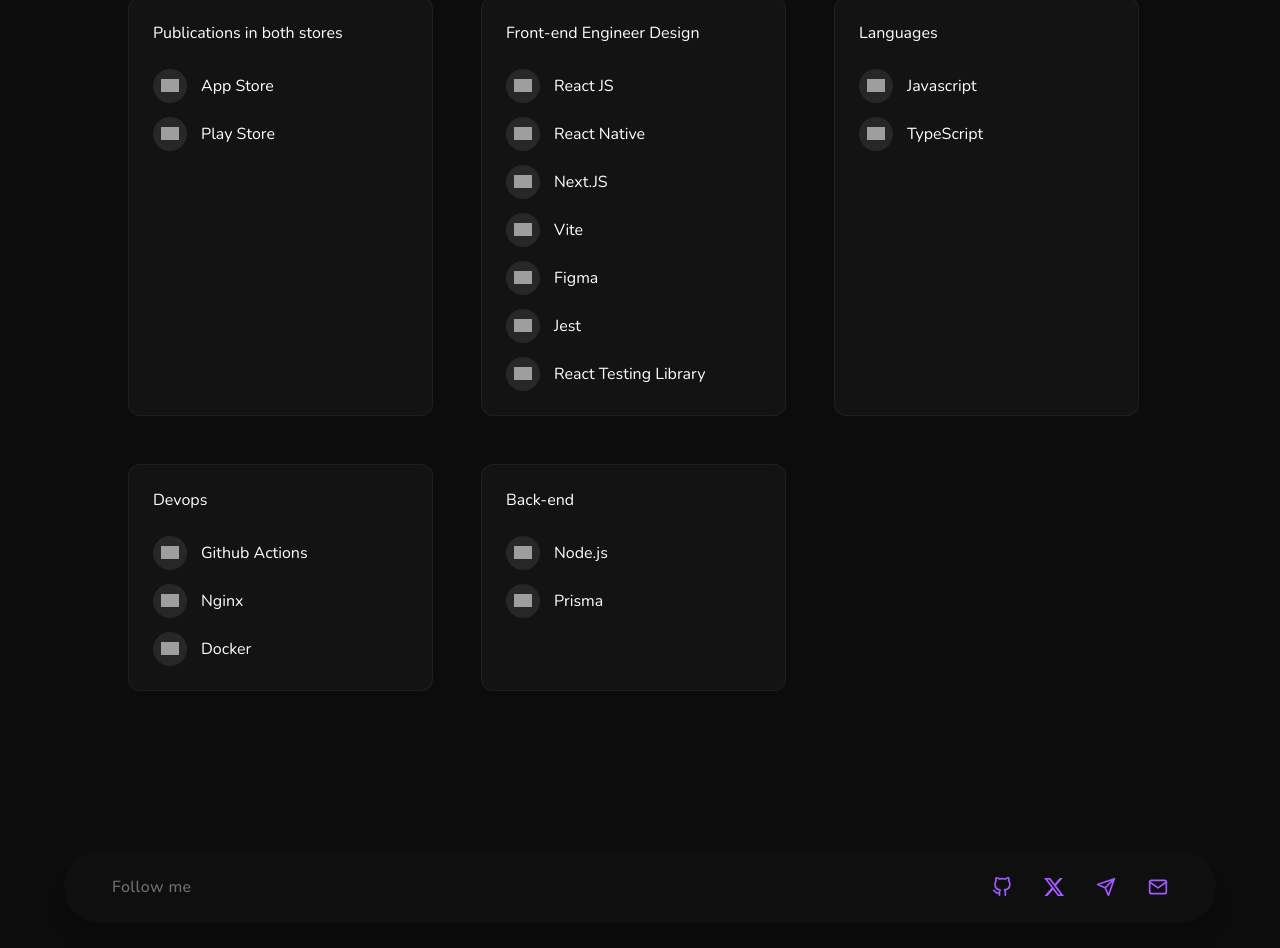
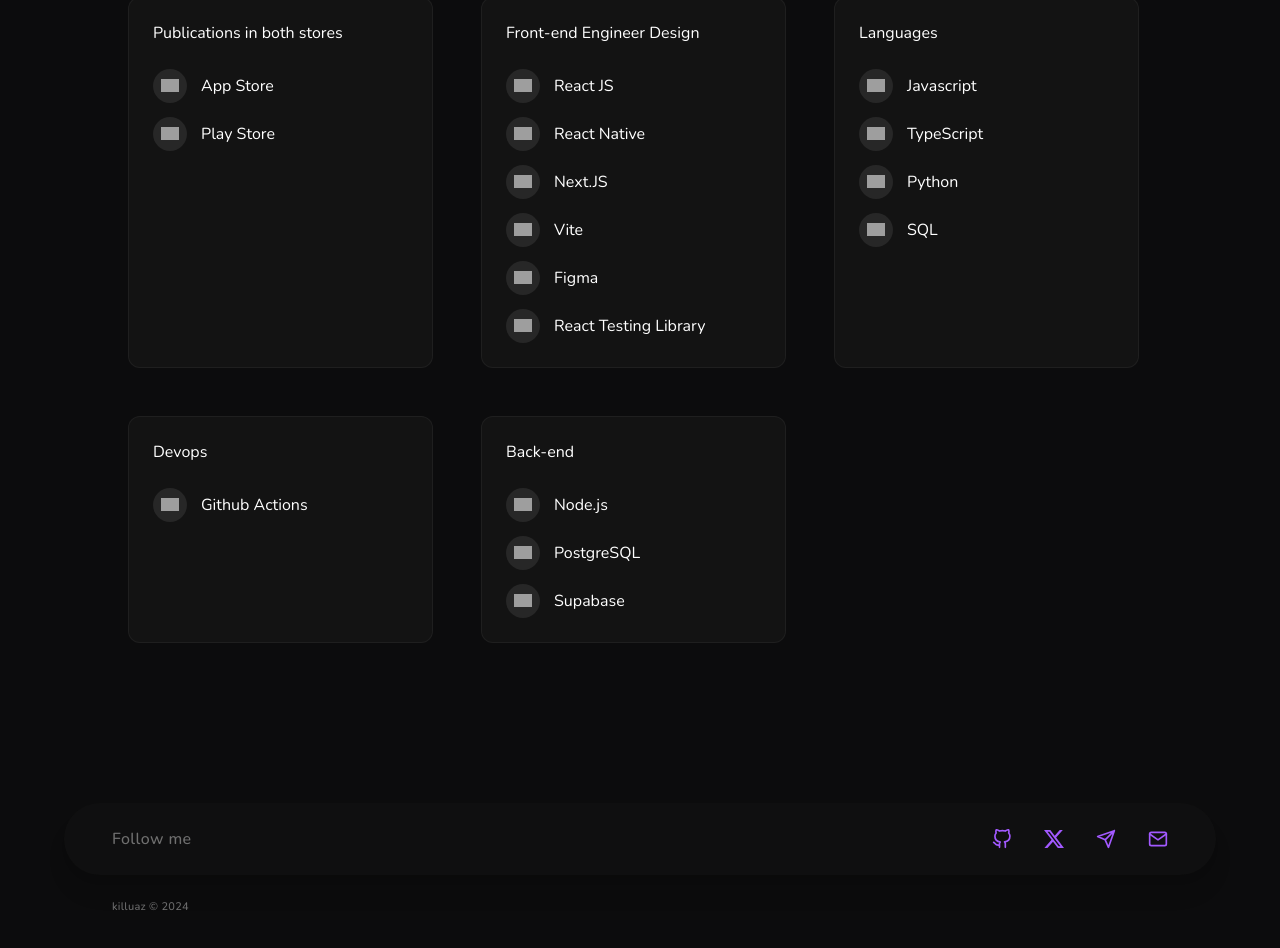
Before and after one commit to collinstheegod376/portfolio, a React (Vite) app: page / in a window 1280 px wide. Shown: the part 2609-3557 px from the top of the page. Built offline with nearby package versions, Linux system fonts and the light colour scheme; grey boxes are pictures that could not be loaded.

Commit message:
finishing touches

```diff
--- a/src/App.tsx
+++ b/src/App.tsx
@@ -353,7 +353,6 @@
               { name: "Next.JS", iconUrl: "https://cdn.simpleicons.org/nextdotjs/white" },
               { name: "Vite", iconUrl: "https://cdn.simpleicons.org/vite/646CFF" },
               { name: "Figma", iconUrl: "https://cdn.simpleicons.org/figma" },
-              { name: "Jest", iconUrl: "https://cdn.simpleicons.org/jest/C21325" },
               { name: "React Testing Library", iconUrl: "https://cdn.simpleicons.org/testinglibrary/E33332" }
             ]}
           />
@@ -361,22 +360,23 @@
             title="Languages"
             items={[
               { name: "Javascript", iconUrl: "https://cdn.simpleicons.org/javascript/F7DF1E" },
-              { name: "TypeScript", iconUrl: "https://cdn.simpleicons.org/typescript/3178C6" }
+              { name: "TypeScript", iconUrl: "https://cdn.simpleicons.org/typescript/3178C6" },
+              { name: "Python", iconUrl: "https://cdn.simpleicons.org/python/3776AB" },
+              { name: "SQL", iconUrl: "https://cdn.simpleicons.org/mysql/4479A1" }
             ]}
           />
           <TechCategory
             title="Devops"
             items={[
-              { name: "Github Actions", iconUrl: "https://cdn.simpleicons.org/githubactions/2088FF" },
-              { name: "Nginx", iconUrl: "https://cdn.simpleicons.org/nginx/009639" },
-              { name: "Docker", iconUrl: "https://cdn.simpleicons.org/docker/2496ED" }
+              { name: "Github Actions", iconUrl: "https://cdn.simpleicons.org/githubactions/2088FF" }
             ]}
           />
           <TechCategory
             title="Back-end"
             items={[
               { name: "Node.js", iconUrl: "https://cdn.simpleicons.org/nodedotjs/339933" },
-              { name: "Prisma", iconUrl: "https://cdn.simpleicons.org/prisma/white" }
+              { name: "PostgreSQL", iconUrl: "https://cdn.simpleicons.org/postgresql/4169E1" },
+              { name: "Supabase", iconUrl: "https://cdn.simpleicons.org/supabase/3ECF8E" }
             ]}
           />
         </div>
```
Also changed, not shown: public/llms.txt.
